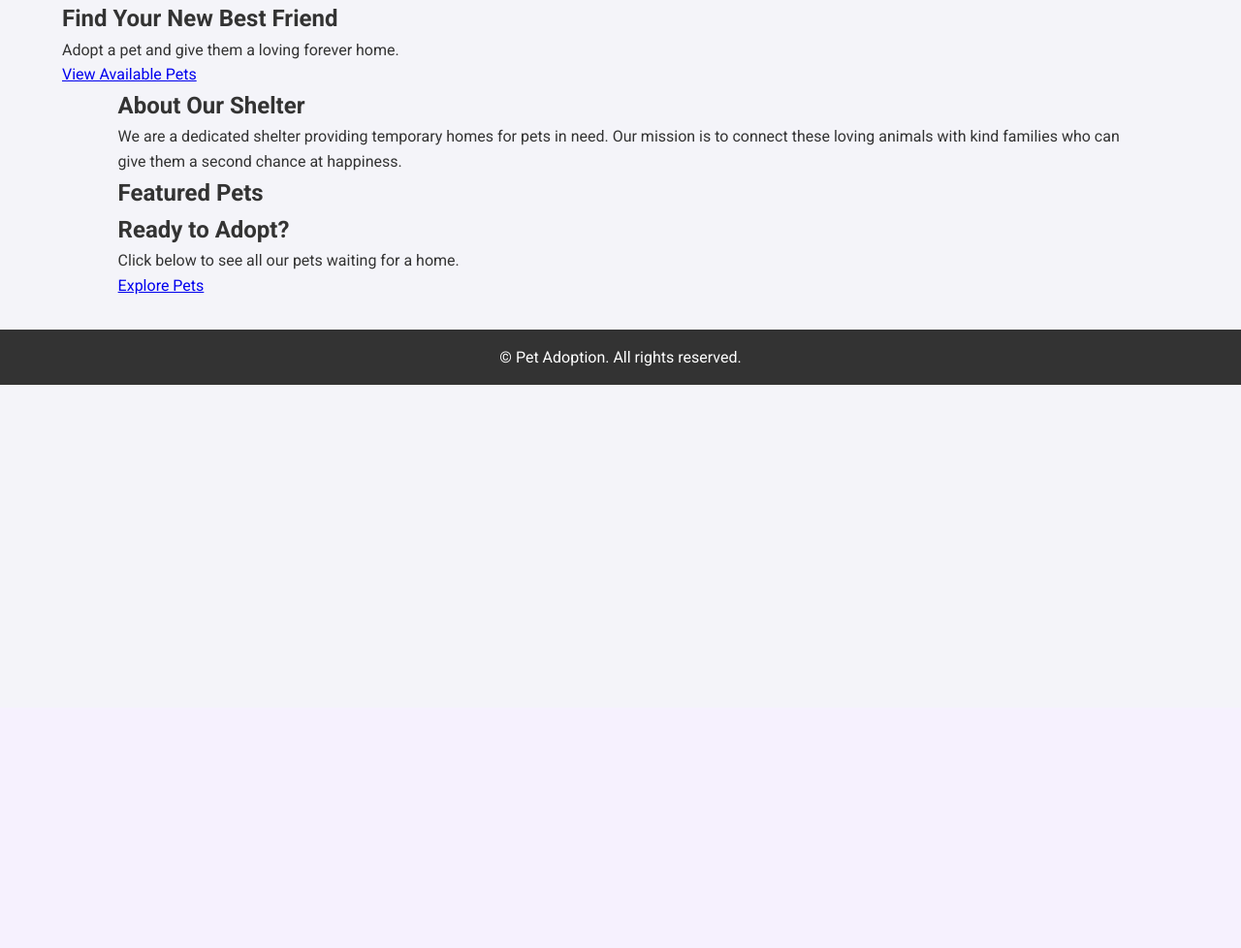
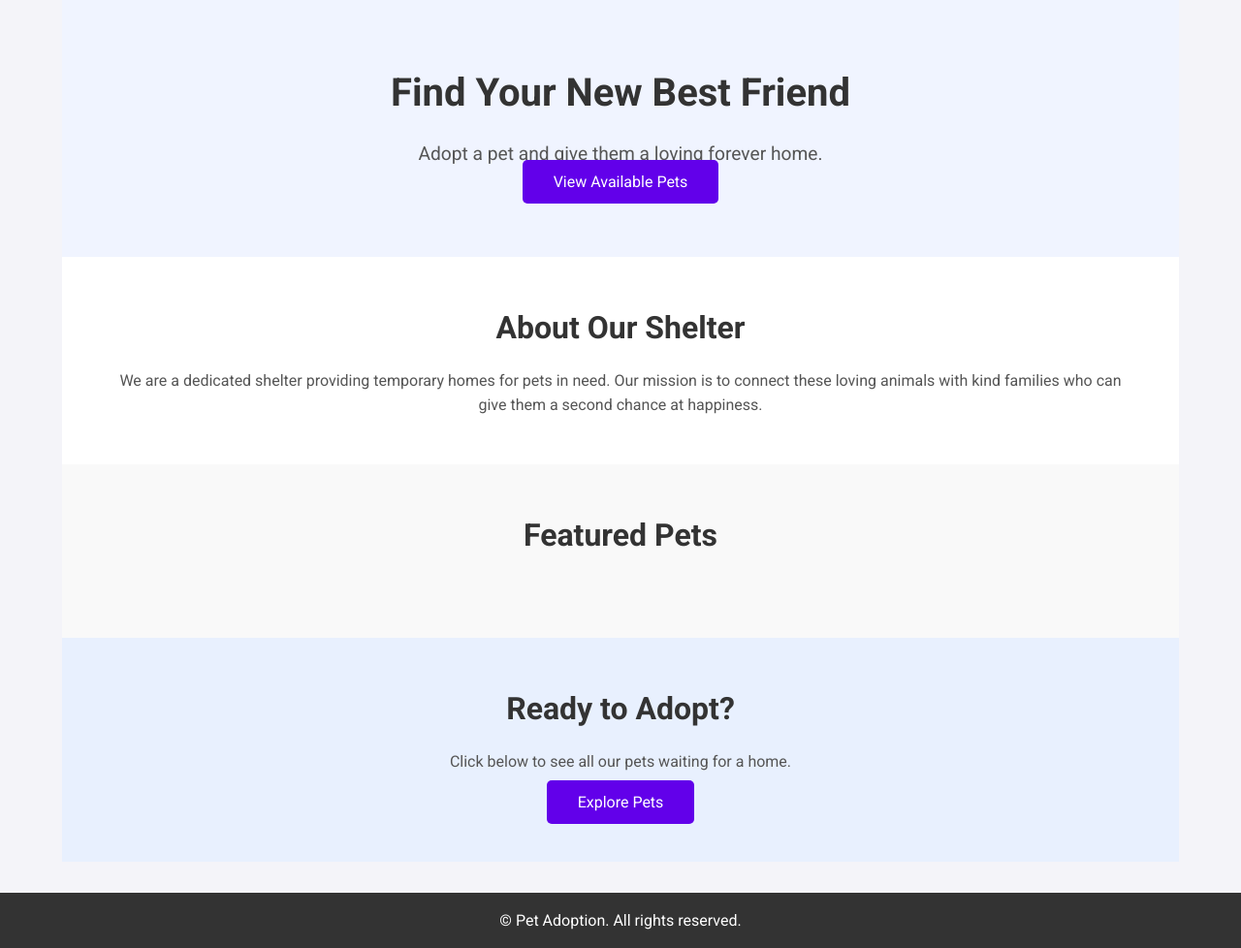
Before and after one commit to vitalyporunov/assignment4, a Flask app: template templates/home.html in a window 1280 px wide. Shown: the part 70-1048 px from the top of the page at 97% size. Before the commit the page ends 467 px from the top, so only its background shows below. Run offline with Flask 3, Linux system fonts and the light colour scheme; the template is opened without the code that fills it, so the values that code supplies are empty; parts of the project's set-up code (start-up, migrations or seed data) failed here and were passed over.

Commit message:
changes to pet.html file

```diff
--- a/static/style.css
+++ b/static/style.css
@@ -69,3 +69,197 @@ body {
         gap: 1rem;
     }
 }
+/* Hero Section */
+.hero {
+    background-color: #f0f4ff;
+    text-align: center;
+    padding: 4rem 0;
+}
+
+.hero-content h1 {
+    font-size: 2.5rem;
+    color: #333;
+}
+
+.hero-content p {
+    margin-top: 1rem;
+    font-size: 1.2rem;
+    color: #555;
+}
+
+.hero-content .btn-primary {
+    margin-top: 2rem;
+    padding: 0.8rem 2rem;
+    color: white;
+    background-color: #6200ea;
+    border: none;
+    border-radius: 5px;
+    text-decoration: none;
+}
+
+/* About Section */
+.about {
+    background-color: #ffffff;
+    text-align: center;
+    padding: 3rem 0;
+}
+
+.about h2 {
+    font-size: 2rem;
+    color: #333;
+}
+
+.about p {
+    margin-top: 1rem;
+    color: #555;
+    font-size: 1rem;
+}
+
+/* Featured Pets Section */
+.featured-pets {
+    background-color: #f9f9f9;
+    padding: 3rem 0;
+}
+
+.featured-pets h2 {
+    text-align: center;
+    font-size: 2rem;
+    color: #333;
+}
+
+.pet-grid {
+    display: flex;
+    flex-wrap: wrap;
+    gap: 1.5rem;
+    justify-content: center;
+}
+
+.pet-card {
+    background-color: #ffffff;
+    border-radius: 8px;
+    box-shadow: 0px 2px 8px rgba(0, 0, 0, 0.1);
+    padding: 1.5rem;
+    text-align: center;
+    width: 250px;
+}
+
+.pet-card img {
+    width: 100%;
+    height: auto;
+    border-radius: 8px;
+}
+
+.pet-card h3 {
+    font-size: 1.4rem;
+    color: #333;
+    margin-top: 1rem;
+}
+
+.pet-card p {
+    color: #666;
+    margin: 0.5rem 0;
+}
+
+.pet-card .btn-secondary {
+    display: inline-block;
+    padding: 0.6rem 1.5rem;
+    color: white;
+    background-color: #03a9f4;
+    border: none;
+    border-radius: 5px;
+    text-decoration: none;
+}
+
+/* CTA Section */
+.cta {
+    background-color: #e8f0fe;
+    text-align: center;
+    padding: 3rem 0;
+}
+
+.cta h2 {
+    font-size: 2rem;
+    color: #333;
+}
+
+.cta p {
+    color: #555;
+    margin: 1rem 0;
+}
+
+.cta .btn-primary {
+    padding: 0.8rem 2rem;
+    color: white;
+    background-color: #6200ea;
+    border: none;
+    border-radius: 5px;
+    text-decoration: none;
+}
+/* Pets Section */
+.pets {
+    background-color: #f9f9f9;
+    padding: 3rem 0;
+    text-align: center;
+}
+
+.pets h1 {
+    font-size: 2.5rem;
+    color: #333;
+}
+
+.pets p {
+    color: #666;
+    font-size: 1rem;
+    margin-top: 0.5rem;
+}
+
+/* Pet Grid Styling */
+.pet-grid {
+    display: flex;
+    flex-wrap: wrap;
+    gap: 1.5rem;
+    justify-content: center;
+    margin-top: 2rem;
+}
+
+.pet-card {
+    background-color: #ffffff;
+    border-radius: 8px;
+    box-shadow: 0px 2px 8px rgba(0, 0, 0, 0.1);
+    padding: 1.5rem;
+    text-align: center;
+    width: 250px;
+    transition: transform 0.3s ease;
+}
+
+.pet-card:hover {
+    transform: translateY(-5px);
+}
+
+.pet-card img {
+    width: 100%;
+    height: auto;
+    border-radius: 8px;
+}
+
+.pet-card h3 {
+    font-size: 1.4rem;
+    color: #333;
+    margin-top: 1rem;
+}
+
+.pet-card p {
+    color: #555;
+    margin: 0.5rem 0;
+}
+
+.pet-card .btn-secondary {
+    display: inline-block;
+    padding: 0.6rem 1.5rem;
+    color: white;
+    background-color: #03a9f4;
+    border: none;
+    border-radius: 5px;
+    text-decoration: none;
+    margin-top: 1rem;
+}
```
Also changed, not shown: templates/pets.html (+24 -12 lines).
